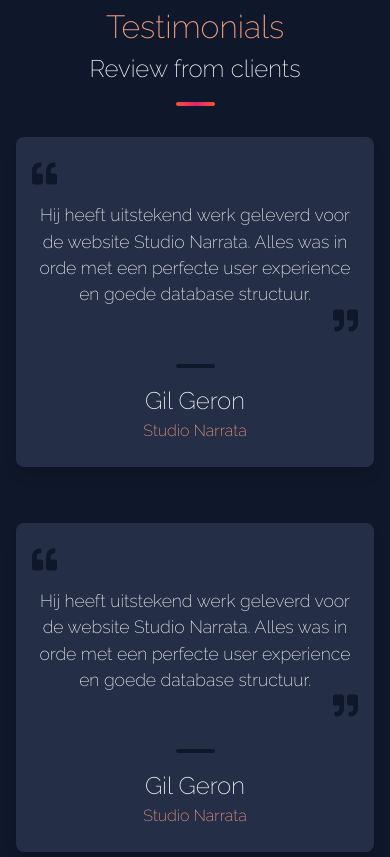
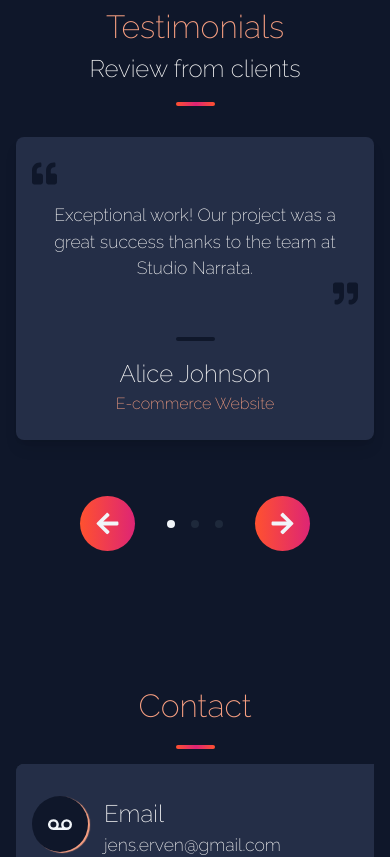
Before and after one commit to JensErven/jenserven-portfolio-website, a Next.js app: page / in a window 390 px wide. Shown: the part 4100-4957 px from the top of the page. Built offline with nearby package versions, Linux system fonts and the light colour scheme.

Commit message:
testimonials carousel mobile

```diff
--- a/src/app/layout.tsx
+++ b/src/app/layout.tsx
@@ -18,7 +18,7 @@ export default function RootLayout({
   return (
     <html lang="en">
       <body
-        className={`${raleway.className} xl:mx-48 lg:mx-20 mx-4 `}
+        className={`${raleway.className}  lg:mx-20 xl:mx-32 2xl:mx-64 mx-4`}
         style={{ backgroundColor: "#0f172a" }}
       >
         {children}
--- a/src/components/TestimonialCard.tsx
+++ b/src/components/TestimonialCard.tsx
@@ -3,7 +3,7 @@ import { FaQuoteLeft, FaQuoteRight } from "react-icons/fa";
 import "react-responsive-carousel/lib/styles/carousel.min.css"; // Import carousel styles
 import { Carousel } from "react-responsive-carousel";
 
-const TestimonialCard = () => {
+const TestimonialCard = ({ testimonial }: { testimonial: any }) => {
   return (
     <div
       className="testimonial-card shadow-lg px-4 py-6  rounded-lg"
@@ -12,11 +12,7 @@ const TestimonialCard = () => {
       <div className="testimonial-header">
         <FaQuoteLeft className="quote-icon fill-slate-900 mb-4" size={25} />
       </div>
-      <p className="testimonial-text">
-        Hij heeft uitstekend werk geleverd voor de website Studio Narrata. Alles
-        was in orde met een perfecte user experience en goede database
-        structuur.
-      </p>
+      <p className="testimonial-text">{testimonial.quote}</p>
       <div className="testimonial-header  text-right">
         <FaQuoteRight
           className="quote-icon fill-slate-900 mb-4"
@@ -27,8 +23,8 @@ const TestimonialCard = () => {
 
       <div className="testimonial-author text-center items-center flex flex-col">
         <div className="testimonial-underline-div"></div>
-        <h5>Gil Geron</h5>
-        <span>Studio Narrata</span>
+        <h5> {testimonial.client}</h5>
+        <span> {testimonial.project}</span>
       </div>
     </div>
   );
--- a/src/components/Testimonials.tsx
+++ b/src/components/Testimonials.tsx
@@ -1,16 +1,43 @@
 "use client";
-import React from "react";
+import React, { useEffect, useState } from "react";
 import { FaArrowLeft, FaArrowRight } from "react-icons/fa";
-
+import { Carousel } from "react-responsive-carousel";
+import "react-responsive-carousel/lib/styles/carousel.min.css"; // Import carousel styles
 import TestimonialCard from "./TestimonialCard";
 
 const Testimonials = () => {
+  const testimonials = [
+    {
+      client: "Alice Johnson",
+      quote:
+        "Exceptional work! Our project was a great success thanks to the team at Studio Narrata.",
+      project: "E-commerce Website",
+    },
+    {
+      client: "John Smith",
+      quote:
+        "Studio Narrata delivered exactly what we needed. Their attention to detail is commendable.",
+      project: "Mobile App Development",
+    },
+    {
+      client: "Sarah Davis",
+      quote:
+        "We couldn't be happier with the results. Studio Narrata is a top-notch development partner.",
+      project: "Custom Software Solution",
+    },
+
+    // Add your testimonial data here
+  ];
+
+  const [selectedCardIndex, setSelectedCardIndex] = useState(0);
+  const [isMobile, setIsMobile] = useState(false);
+
   const handleLeftButtonClick = () => {
-    console.log(" <- left button click");
+    setSelectedCardIndex(selectedCardIndex - 1);
   };
 
   const handleRightButtonClick = () => {
-    console.log("right button click ->");
+    setSelectedCardIndex(selectedCardIndex + 1);
   };
 
   const buttonStyle = {
@@ -26,18 +53,58 @@ const Testimonials = () => {
     cursor: "pointer", // Add cursor pointer for interaction
   };
 
+  useEffect(() => {
+    // Check the window width and set isMobile accordingly
+    const checkIsMobile = () => {
+      setIsMobile(window.innerWidth <= 768); // Define your mobile breakpoint
+    };
+
+    checkIsMobile(); // Initial check
+    window.addEventListener("resize", checkIsMobile); // Add resize listener
+
+    // Cleanup the event listener when the component unmounts
+    return () => {
+      window.removeEventListener("resize", checkIsMobile);
+    };
+  }, []);
+
+  useEffect(() => {
+    // Ensure selected card index is within bounds
+    if (selectedCardIndex < 0) {
+      setSelectedCardIndex(testimonials.length - 1);
+    } else if (selectedCardIndex >= testimonials.length) {
+      setSelectedCardIndex(0);
+    }
+  }, [selectedCardIndex, testimonials]);
+
   return (
     <section className="text-center flex flex-col items-center">
       <h3>Testimonials</h3>
       <h5>Review from clients</h5>
       <div className="underline-div"></div>
 
-      <div className="mt-4  pb-14 grid grid-cols-1 md:grid-cols-1 lg:grid-cols-2 xl:grid-cols-3 gap-x-8 gap-y-14 rounded-lg">
-        <TestimonialCard />
-        <TestimonialCard />
-        <TestimonialCard />
+      <div
+        className={`mt-4 pb-14 ${
+          isMobile ? "w-full" : "grid grid-cols-3 gap-x-4 gap-y-14"
+        }`}
+      >
+        {testimonials.map((testimonial, index) => (
+          <div
+            key={index}
+            className={`testimonial-card-container ${
+              isMobile && selectedCardIndex !== index ? "hidden" : ""
+            }`}
+          >
+            <TestimonialCard testimonial={testimonial} />
+          </div>
+        ))}
       </div>
-      <div className="testimonials-buttons-container flex flex-row gap-8 items-center">
+
+      <div
+        className={`testimonials-buttons-container flex flex-row gap-8 items-center ${
+          !isMobile ? "hidden" : "visible"
+        }`}
+      >
         <div style={buttonStyle} onClick={handleLeftButtonClick}>
           <FaArrowLeft
             size={25}
@@ -45,9 +112,14 @@ const Testimonials = () => {
           />
         </div>
         <div className="flex flex-row gap-4">
-          <div className="w-2 h-2 bg-slate-800 rounded-full"></div>
-          <div className="w-2 h-2 bg-slate-800 rounded-full"></div>
-          <div className="w-2 h-2 bg-slate-100 rounded-full"></div>
+          {testimonials.map((testimonial, index) => (
+            <div
+              key={index}
+              className={`w-2 h-2 rounded-full ${
+                index === selectedCardIndex ? "bg-slate-100" : "bg-slate-800"
+              }`}
+            ></div>
+          ))}
         </div>
 
         <div style={buttonStyle} onClick={handleRightButtonClick}>
```
Also changed, not shown: src/app/globals.css (line endings or trailing spaces).
